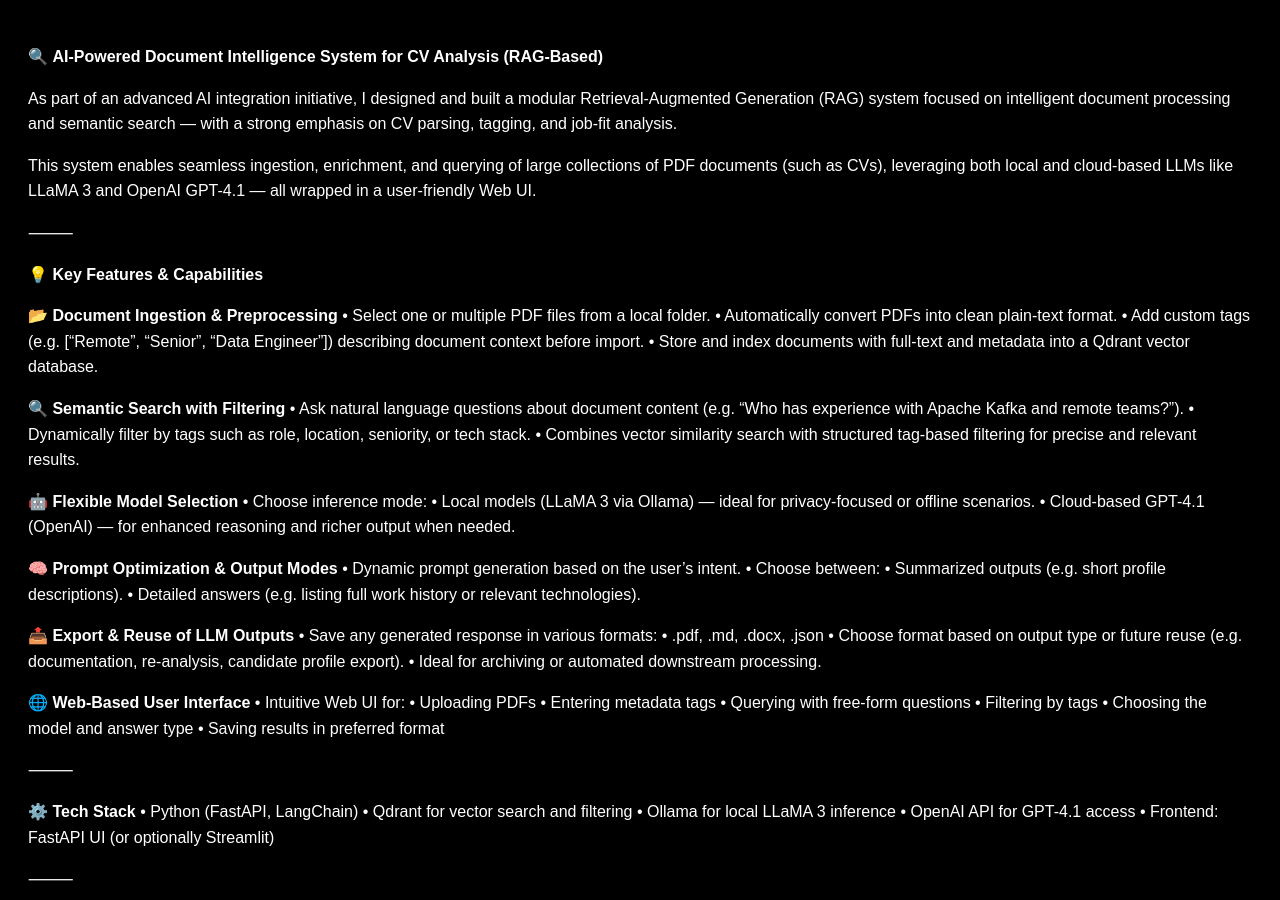
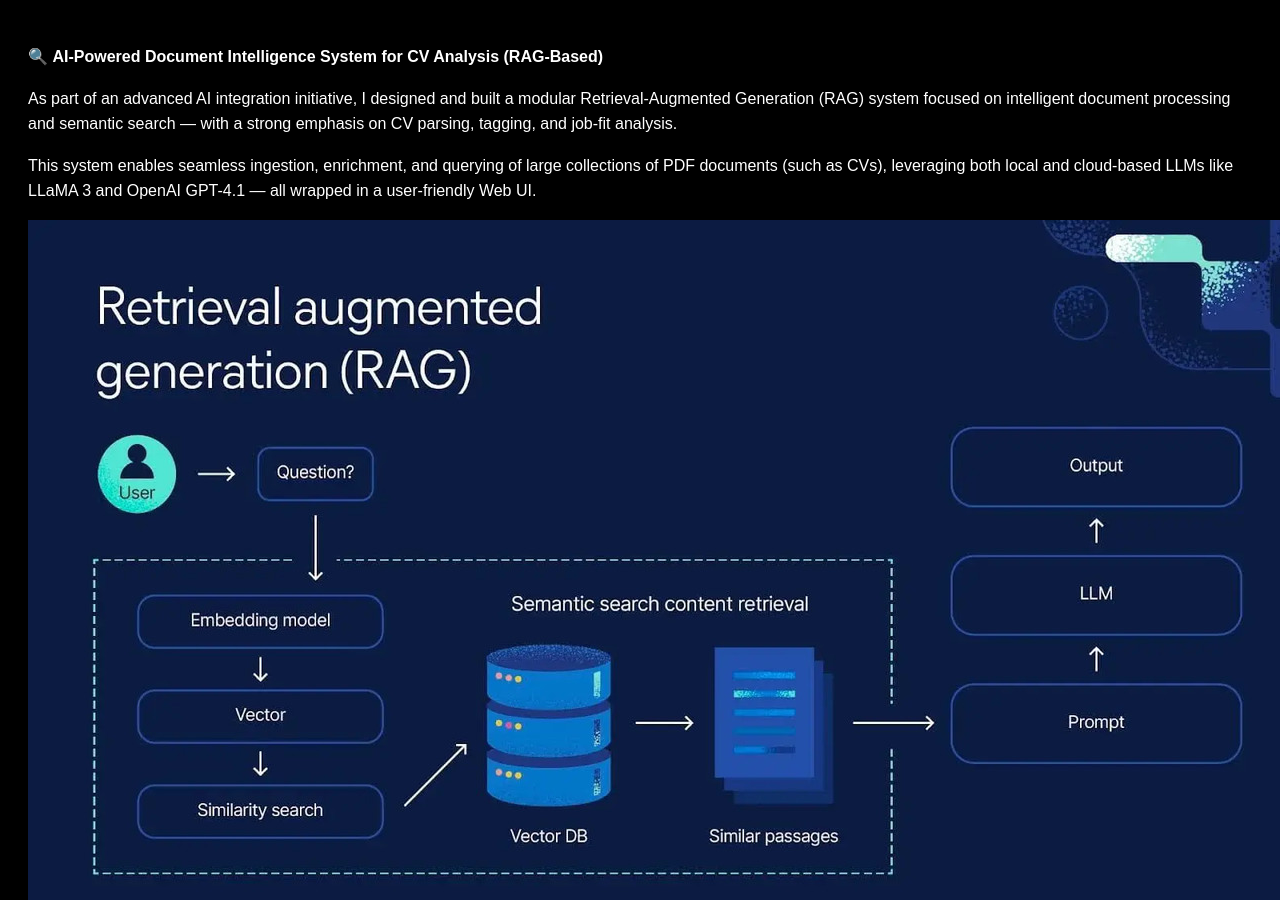
Before and after one commit to floyd011/datameshsync, a Jekyll site: the page built from rag/index.md, in a window 1280 px wide and 900 px high. Built offline with Jekyll 4.4.1, drawn with Linux system fonts in a browser that asks for light colours.

Commit message:
Update index.md

```diff
--- a/rag/index.md
+++ b/rag/index.md
@@ -9,7 +9,7 @@
 
 This system enables seamless ingestion, enrichment, and querying of large collections of PDF documents (such as CVs), leveraging both local and cloud-based LLMs like LLaMA 3 and OpenAI GPT-4.1 — all wrapped in a user-friendly Web UI.
 
-⸻
+![image](assets/images/IMG_1004.jpg)
 
 💡 **Key Features & Capabilities**
 
```
